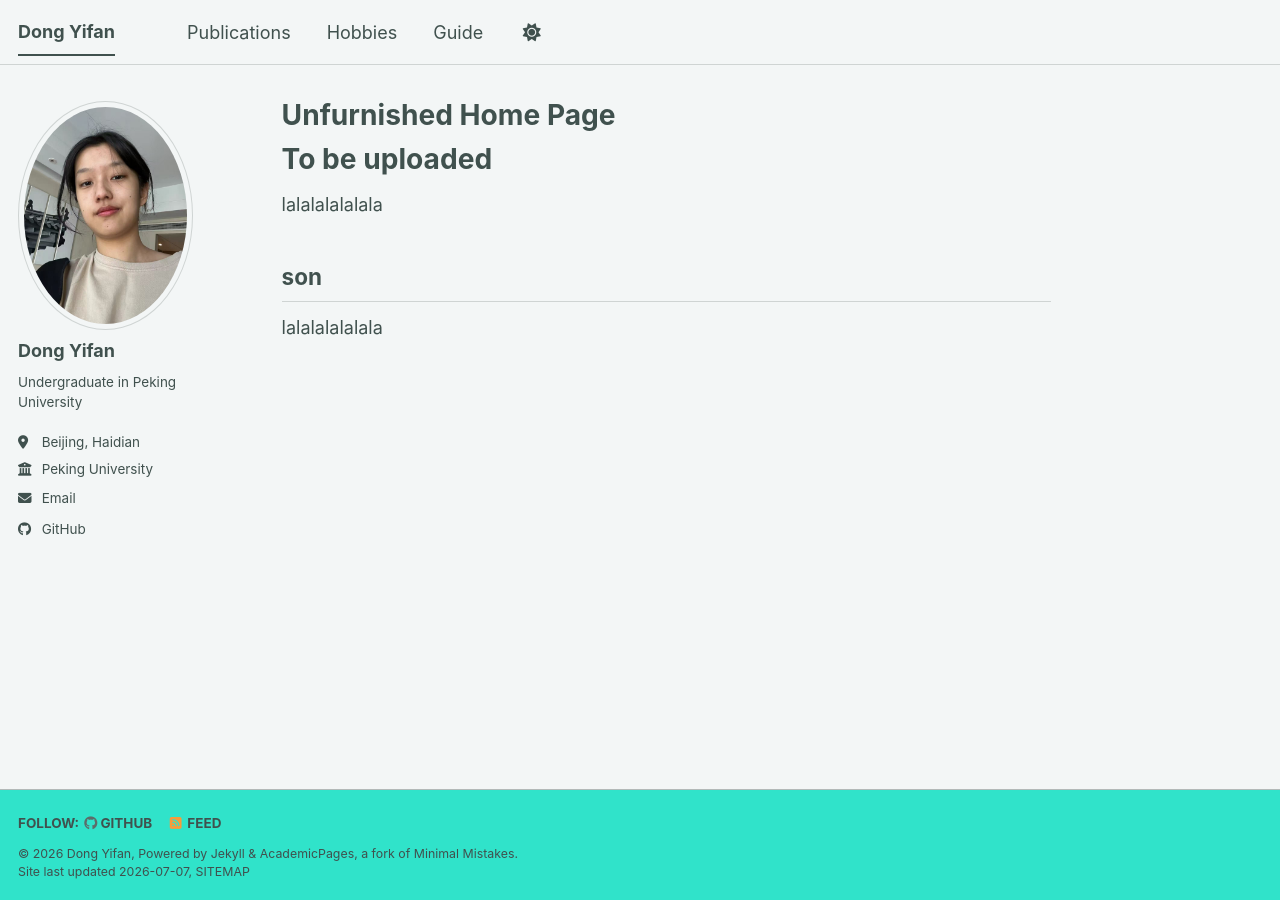
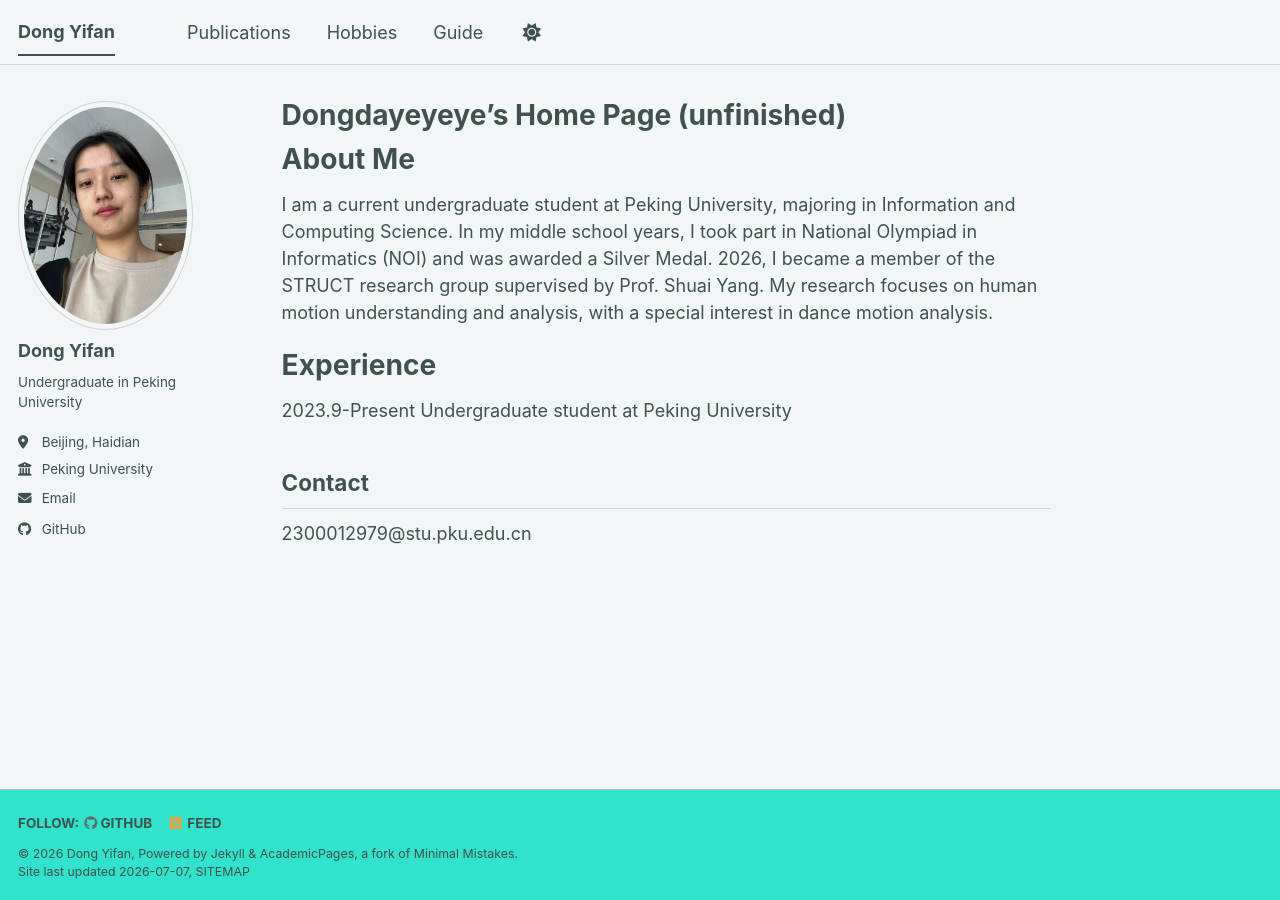
Before and after one commit to Dongdayeyeye/Dongdayeyeye.github.io, a Jekyll site: the page built from _pages/about.md, in a window 1280 px wide. Built offline with Jekyll 4.4.1, drawn with Linux system fonts in a browser that asks for light colours; a style sheet for code colours, icons or effects is not loaded.

Commit message:
Revise about page with personal details
Updated the title and added personal information including education, experience, and contact details.

```diff
--- a/_pages/about.md
+++ b/_pages/about.md
@@ -1,16 +1,20 @@
 ---
 permalink: /
-title: "Unfurnished Home Page"
+title: "Dongdayeyeye's Home Page (unfinished)"
 author_profile: true
 redirect_from:
   - /about/
   - /about.html
 ---
 
-To be uploaded
+About Me
 ======
-lalalalalalala
+I am a current undergraduate student at Peking University, majoring in Information and Computing Science. In my middle school years, I took part in National Olympiad in Informatics (NOI) and was awarded a Silver Medal. 2026, I became a member of the STRUCT research group supervised by Prof. Shuai Yang. My research focuses on human motion understanding and analysis, with a special interest in dance motion analysis.
 
-son
+Experience
+======
+2023.9-Present Undergraduate student at Peking University
+
+Contact
 ------
-lalalalalalala
+2300012979@stu.pku.edu.cn
```
